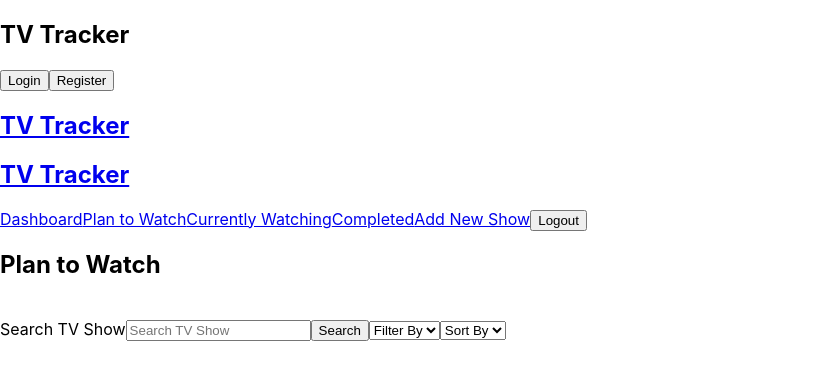
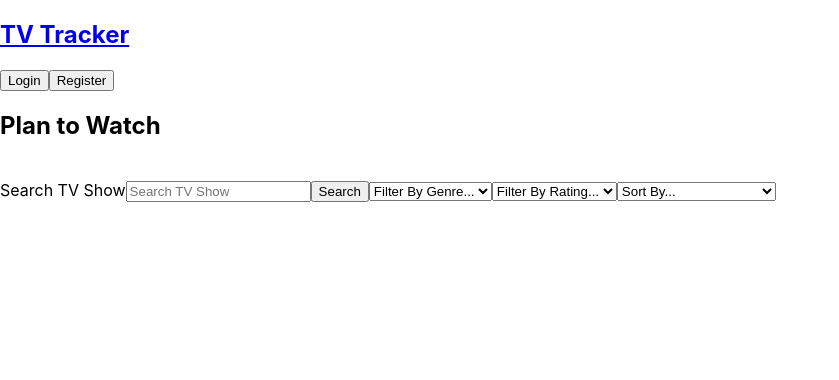
Before and after one commit to wbae912/william-tv-tracker-app, a React (Create React App) app: page /plan-to-watch in a window 1280 px wide. Shown: the top 380 px of the page, without its empty margins (0-839 px from the left). Built offline with nearby package versions, Linux system fonts and the light colour scheme.

Commit message:
Fixed mounting issues, added Sort and Filter functionalities, Fixed conditional render of Login and Logout Nav Bars...NEED TO FIX PATCH

```diff
--- a/src/App.js
+++ b/src/App.js
@@ -3,7 +3,6 @@ import './App.css';
 import { Route } from 'react-router-dom';
 import LandingPage from './LandingPage/LandingPage';
 import Dashboard from './Dashboard/Dashboard';
-import Header from './Header/Header';
 import Nav from './Nav/Nav';
 import AppNav from './AppNav/AppNav';
 import PlanToWatch from './PlanToWatch/PlanToWatch';
@@ -15,14 +14,8 @@ import EditForm from './EditForm/EditForm';
 import Context from './Context';
 import TokenService from './services/token-service';
 import RegistrationForm from './RegistrationForm/RegistrationForm';
-// import PublicOnlyRoute from './Utils/PublicOnlyRoute';
-// import PrivateRoute from './Utils/PrivateRoute';
 
 export default class App extends Component {
-  //MAY WANT TO SPLIT OUT RENDERS SO ONE RENDER FUNCTION HANDLES THE LANDING PAGE / NAV / FORMS
-  //ANOTHE RENDER FUNCTION WILL BE ROUTES FOR ALL OF THE PAGES WHEN USER LOGS IN
-  //AND MAIN RENDER COMBINES IT ALL
-
   constructor(props) {
     super(props)
 
@@ -32,19 +25,13 @@ export default class App extends Component {
     }
   }
 
-  toggleIsLoggedIn = () => {
-    this.setState({
-      isLoggedIn: true
-    })
-  }
-
   toggleIsLoggedOff = () => {
     this.setState({
       isLoggedIn: false
     })
   }
 
-  getAllShows() {
+  getAllShows= () => {
     fetch(`http://localhost:8000/api/shows/all`, {
       headers: {
       'authorization': `bearer ${TokenService.getAuthToken()}`
@@ -58,29 +45,14 @@ export default class App extends Component {
     })
     .then(data => {
       this.setState({
-        shows: data
+        shows: data,
+        isLoggedIn: true
       })
     })
     .catch(error => {
       alert(`Error: ${error.message}`)
     })
   }
-
-  componentDidMount() {
-    if(!TokenService.getAuthToken()) {
-      return
-    } else {
-      this.getAllShows()
-    }
-  }
-
-
-  // componentDidMount() {
-  //   if(TokenService.hasAuthToken()) {
-  //     return this.getAllShows();
-  //   }
-  // }
-
 
   //DEFINE FUNCTION BY SEARCH TERM, ETC...IF WE WANT TO USE SAME ENDPOINT...USE SEARCH QUERIES ?SORT..GENRE
 
@@ -138,7 +110,6 @@ export default class App extends Component {
   }
 
   render() {
-    console.log(this.state.shows);
     return (
       <div className="app">
       <Context.Provider
@@ -148,11 +119,10 @@ export default class App extends Component {
           updateTvShow: this.updateTvShow,
           shows: this.state.shows,
           getAllShows: this.getAllShows,
-          toggleIsLoggedIn: this.toggleIsLoggedIn,
           toggleIsLoggedOff: this.toggleIsLoggedOff
         }}>
         {this.state.isLoggedIn ? <AppNav /> : <Nav />}
-        <Header />
+        {/* <Header /> */}
         <Route
           exact
           path={'/'}
@@ -166,10 +136,10 @@ export default class App extends Component {
           path={'/login'}
           component={LoginForm}
         />
-        <Route
+        {/* <Route
           path={['/dashboard', '/plan-to-watch', '/currently-watching', '/completed', '/add-entry', '/edit-entry/:id']}
           component={AppNav}
-        />
+        /> */}
         <Route
           path={'/dashboard'}
           component={Dashboard}
--- a/src/AppNav/AppNav.js
+++ b/src/AppNav/AppNav.js
@@ -15,7 +15,7 @@ export default class AppNav extends Component {
     return (
     <>
       <header className="header">
-      <Link to="/"><h2 className="nav-app-title">TV Tracker</h2></Link>
+        <Link to="/dashboard"><h2 className="nav-app-title">TV Tracker</h2></Link>
       </header>
       <nav className="nav-app">
         <div className="app-links">
--- a/src/Context.js
+++ b/src/Context.js
@@ -6,7 +6,6 @@ const tvContext = React.createContext({
   addTvShow: () => {},
   updateTvShow: () => {},
   getAllShows: () => {},
-  toggleIsLoggedIn: () => {},
   toggleIsLoggedOff: () => {}
 })
 
--- a/src/Dashboard/Dashboard.js
+++ b/src/Dashboard/Dashboard.js
@@ -4,6 +4,11 @@ import tvContext from '../Context';
 export default class Dashboard extends Component {
 
   static contextType = tvContext;
+
+
+  componentDidMount() {
+    this.context.getAllShows();
+  }
 
   render() {
     //PIE CHART NUMBERS
--- a/src/LandingPage/LandingPage.js
+++ b/src/LandingPage/LandingPage.js
@@ -1,5 +1,4 @@
 import React, { Component } from 'react';
-import { Link } from 'react-router-dom';
 
 export default class LandingPage extends Component {
   render() {
--- a/src/LoginForm/LoginForm.js
+++ b/src/LoginForm/LoginForm.js
@@ -21,7 +21,6 @@ export default class LoginForm extends Component {
           password.value = '';
           TokenService.saveAuthToken(res.authToken);
           this.props.history.push('/dashboard')
-          // window.location.reload(); //TEMPORARY FIX
         })
         .catch(error => {
           alert(`Error: ${error.message}`)
@@ -30,7 +29,7 @@ export default class LoginForm extends Component {
 
   render() {
     return (
-      <form className="login-form" onSubmit={(e) => {this.handleSubmitJwtAuth(e); this.context.toggleIsLoggedIn();}}>
+      <form className="login-form" onSubmit={(e) => this.handleSubmitJwtAuth(e)}>
         <div className="login__user_name">
           <label htmlFor="user_name">Username</label>
           <input type="text" name="user_name" id="user_name" required />
--- a/src/Nav/Nav.js
+++ b/src/Nav/Nav.js
@@ -6,13 +6,15 @@ import { Link } from 'react-router-dom';
 export default class Nav extends Component {
   render() {
     return (
-    <nav className="nav">
-      <h2 className="nav-app-title">TV Tracker</h2>
-      <div className="landing-page-links">
-        <Link to='/login'><button type="button" className="login-button">Login</button></Link>
-        <Link to='/register'><button type="button" className="register-button">Register</button></Link>
-      </div>
-    </nav>
+      <>
+        <header className="header">
+          <Link to="/"><h2 className="nav-app-title">TV Tracker</h2></Link>
+        </header>
+        <div className="landing-page-links">
+            <Link to='/login'><button type="button" className="login-button">Login</button></Link>
+            <Link to='/register'><button type="button" className="register-button">Register</button></Link>
+        </div>
+      </>
     )
   }
 }
--- a/src/PlanToWatch/PlanToWatch.js
+++ b/src/PlanToWatch/PlanToWatch.js
@@ -8,7 +8,9 @@ export default class PlanToWatch extends Component {
 
     this.state = {
        searchTerm: '',
-       genre: ''
+       genre: '',
+       minRating: '',
+       sort: ''
     }
   }
 
@@ -16,42 +18,98 @@ export default class PlanToWatch extends Component {
 
   handleSearchTermChange = (e) => {
     this.setState({
-      [e.target.name]: e.target.value
+      searchTerm: e.target.value
     })
   }
 
+  handleGenreChange = (e) => {
+    this.setState({
+      genre: e.target.value
+    })
+  }
 
+  handleMinRatingChange = (e) => {
+    this.setState({
+      minRating: e.target.value
+    })
+  }
 
-  // componentDidMount() {
-  //   const body = this.state.searchTerm;
-  //   fetch('http://localhost:8000/api/shows/all/search', {
-  //     method: 'GET',
-  //     headers: {
-  //       'content-type': 'application/json'
-  //     },
-  //     body: JSON.stringify(body)
-  //   })
-  // }
+  handleSortChange = (e) => {
+    this.setState({
+      sort: e.target.value
+    })
+  }
 
   render() {
-    const planningToWatchShows = this.context.shows.filter(show => show.status === 'Planning to Watch');
+    let planningToWatchShows = this.context.shows.filter(show => show.status === 'Planning to Watch');
+
+    if(this.state.searchTerm) {
+      planningToWatchShows = planningToWatchShows.filter(show => show.tv_title.toLowerCase().indexOf(this.state.searchTerm.toLowerCase()) !== -1);
+    }
+    if(this.state.genre) {
+      planningToWatchShows = planningToWatchShows.filter(show => show.genre === this.state.genre);
+    }
+    if(this.state.minRating) {
+      planningToWatchShows = planningToWatchShows.filter(show => show.rating >= this.state.minRating);
+    }
+    if(this.state.sort === '1') {
+      planningToWatchShows = planningToWatchShows.sort((a,b) => (a.tv_title > b.tv_title) ? 1 : ((b.tv_title > a.tv_title) ? -1 : 0))
+    }
+    if(this.state.sort === '2') {
+      planningToWatchShows = planningToWatchShows.sort((a,b) => (b.tv_title > a.tv_title) ? 1 : ((a.tv_title > b.tv_title) ? -1 : 0))
+    }
+    if(this.state.sort === '3') {
+      planningToWatchShows = planningToWatchShows.sort((a,b) => a.rating - b.rating)
+    }
+    if(this.state.sort === '4') {
+      planningToWatchShows = planningToWatchShows.sort((a,b) => b.rating - a.rating)
+    }
+    console.log(this.state.sort);
     return (
       <div>
         <section className="tv-queries">
           <h1>Plan to Watch</h1>
          <br/>
           <label htmlFor="searchTerm">Search TV Show</label>
-          <input type="text" name="searchTerm" id="searchTerm" placeholder="Search TV Show"/>
-          <button>Search</button>
-          <select name="list-options" id="list-options">
-              <option value="0">Filter By</option>
-              <option value="1">Genre</option>
-              <option value="1">Rating</option>
+          <input type="text" name="searchTerm" id="searchTerm" value={this.state.searchTerm} onChange={this.handleSearchTermChange} placeholder="Search TV Show"/>
+          <button type="button">Search</button>
+          <select name="list-options" id="list-options" onChange={this.handleGenreChange}>
+            <option value="">Filter By Genre...</option>
+            <option value="N/A">N/A</option>
+            <option value="Action">Action</option>
+            <option value="Animated">Animated</option>
+            <option value="Comedy">Comedy</option>
+            <option value="Documentary">Documentary</option>
+            <option value="Drama">Drama</option>
+            <option value="Educational">Educational</option>
+            <option value="Fantasy">Fantasy</option>
+            <option value="Horror">Horror</option>
+            <option value="Mystery">Horror</option>
+            <option value="Reality">Reality</option>
+            <option value="Sitcom">Sitcom</option>
+            <option value="Sci-Fi">Sci-Fi</option>
+            <option value="Thriller">Thriller</option>
+            <option value="Variety">Variety</option>
           </select>
-          <select name="list-options" id="list-options">
-              <option value="0">Sort By</option>
-              <option value="1">Name</option>
-              <option value="1">Rating</option>
+          <select name="list-options" id="list-options" onChange={this.handleMinRatingChange}>
+            <option value="">Filter By Rating...</option>
+            <option value="0">No Rating</option>
+            <option value="1">1 Star</option>
+            <option value="2">2 Stars</option>
+            <option value="3">3 Stars</option>
+            <option value="4">4 Stars</option>
+            <option value="5">5 Stars</option>
+          </select>
+          <select name="list-options" id="list-options" onChange={this.handleSortChange}>
+              <option value="0">Sort By...</option>
+              <optgroup label="TV Show Name">
+                <option value="1">Name (A-Z)</option>
+                <option value="2">Name (Z-A)</option>
+              </optgroup>
+              <optgroup label="Rating">
+                <option value="3">Rating (Low to High)</option>
+                <option value="4">Rating (High to Low)</option>
+              </optgroup>
           </select>
         </section>
 
--- a/src/RegistrationForm/RegistrationForm.js
+++ b/src/RegistrationForm/RegistrationForm.js
@@ -61,7 +61,7 @@ export default class RegistrationForm extends React.Component {
           </div>
           <div className="register-form-div">
             <label htmlFor="password">Password</label>
-            <input type="text" id="password" name="password" minLength="8" maxLength="72" required onChange={e => this.handleChange(e)}/>
+            <input type="password" id="password" name="password" minLength="8" maxLength="72" required onChange={e => this.handleChange(e)}/>
           </div>
           <button type="submit" className="register-button">Sign Up</button>
           <button type="button" className="back-button" onClick={() => this.props.history.push('/')}>Back</button>
```
